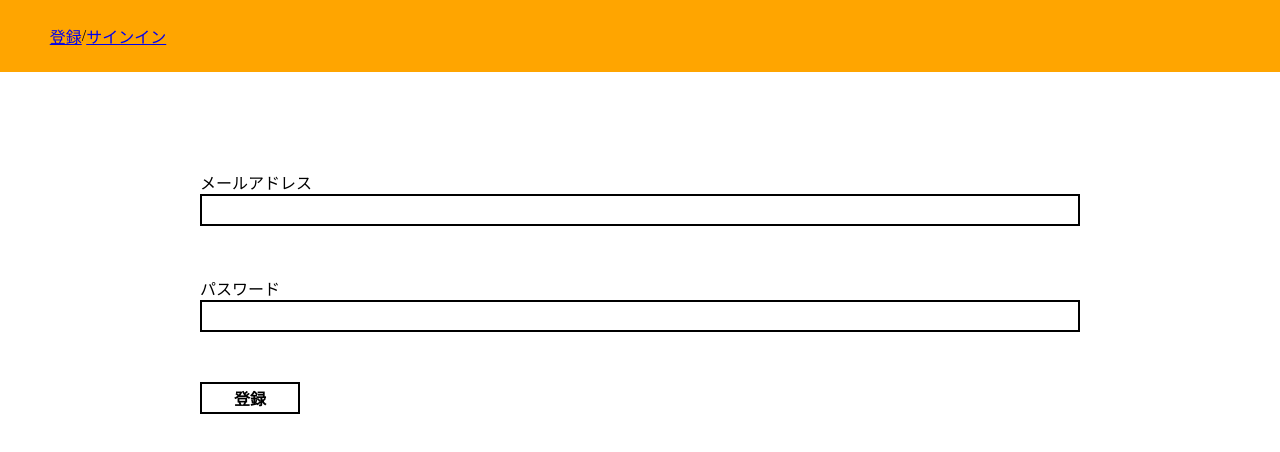
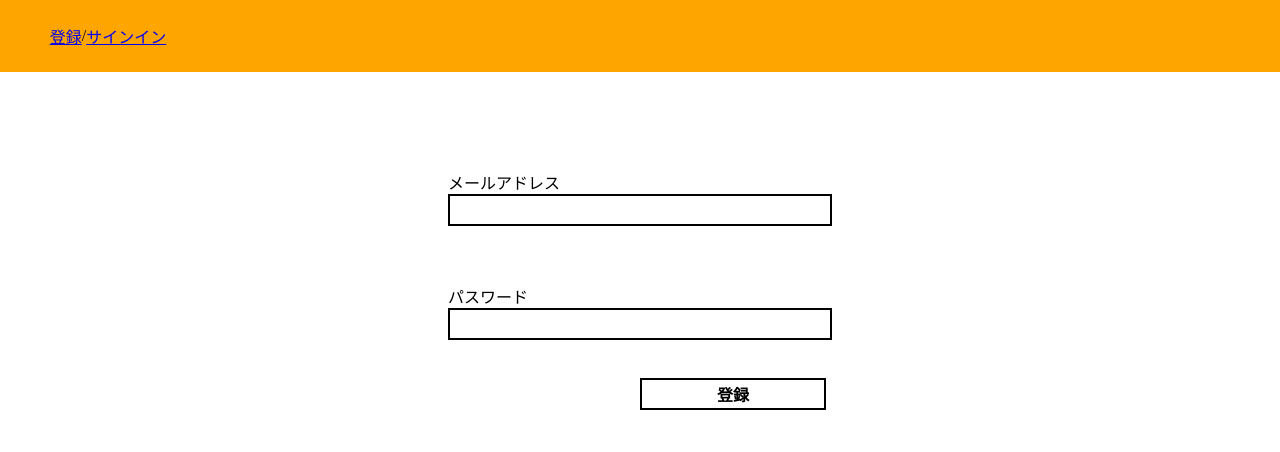
Before and after one commit to Bedorate/mail-link-auth, a Vue app: page / in a window 1280 px wide. Shown: the top 452 px of the page. Built offline with nearby package versions, Linux system fonts and the light colour scheme.

Commit message:
テキストボックスとボタンのサイズを不可変に

```diff
--- a/src/components/molecules/FormComponent.vue
+++ b/src/components/molecules/FormComponent.vue
@@ -46,7 +46,7 @@ export default defineComponent({
 <style lang="scss" scoped>
 .form-component {
   width: 100%;
-  height: 100%;
+  height: auto;
   padding: 8px;
   &-label {
     height: 24px;
--- a/src/components/organisms/LoginForm.vue
+++ b/src/components/organisms/LoginForm.vue
@@ -74,11 +74,14 @@ export default defineComponent({
 <style lang="scss" scoped>
 .form {
   &-component {
-    padding: 50px 100px 0px 100px;
+    margin: 0 auto;
+    width:400px;
+    padding-top:50px;
   }
 }
 .common-button {
-  width: 300px;
-  padding: 50px 100px 0px 100px;
+  width: 386px;
+  padding-top:30px;
+  padding-left:200px;
 }
 </style>
--- a/src/views/Home.vue
+++ b/src/views/Home.vue
@@ -28,5 +28,8 @@ export default defineComponent({
 </script>
 
 <style lang="scss" scoped>
+.page{
+  // text-align: center;
+}
 
 </style>
```
